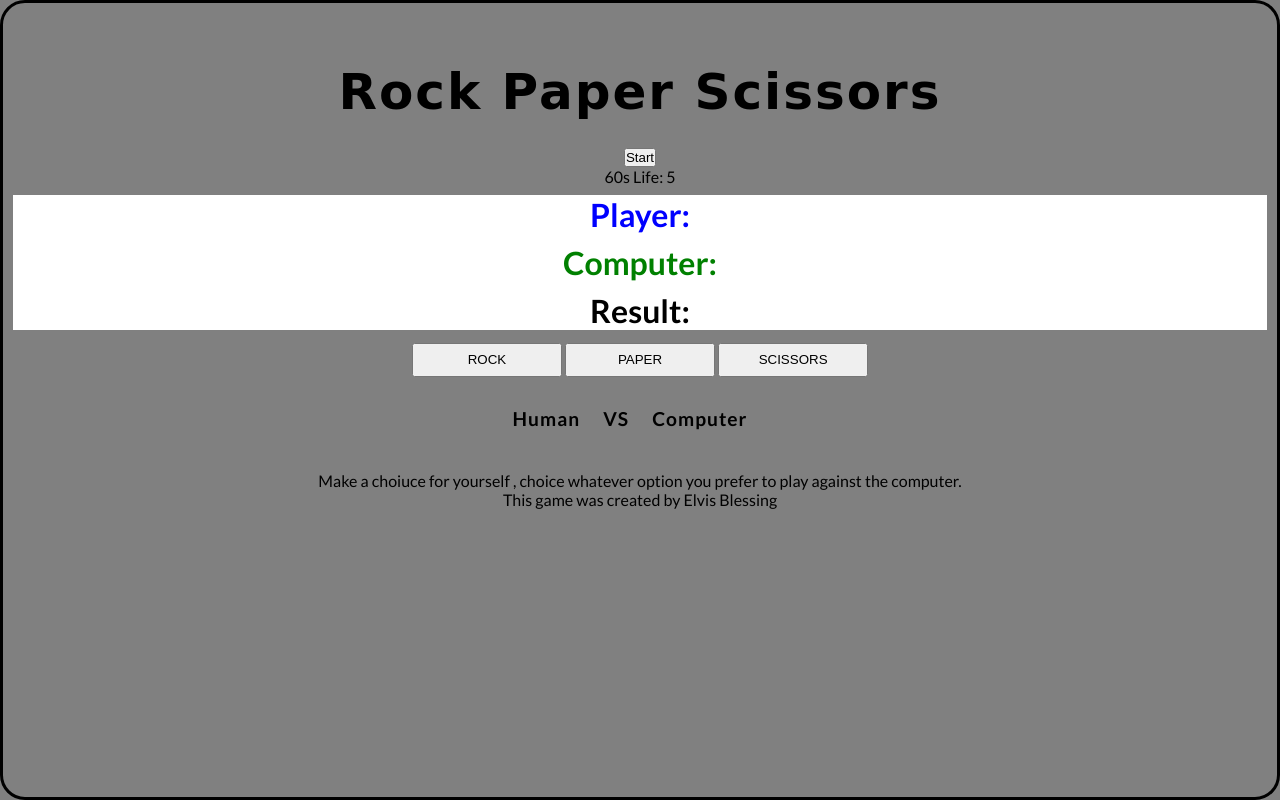
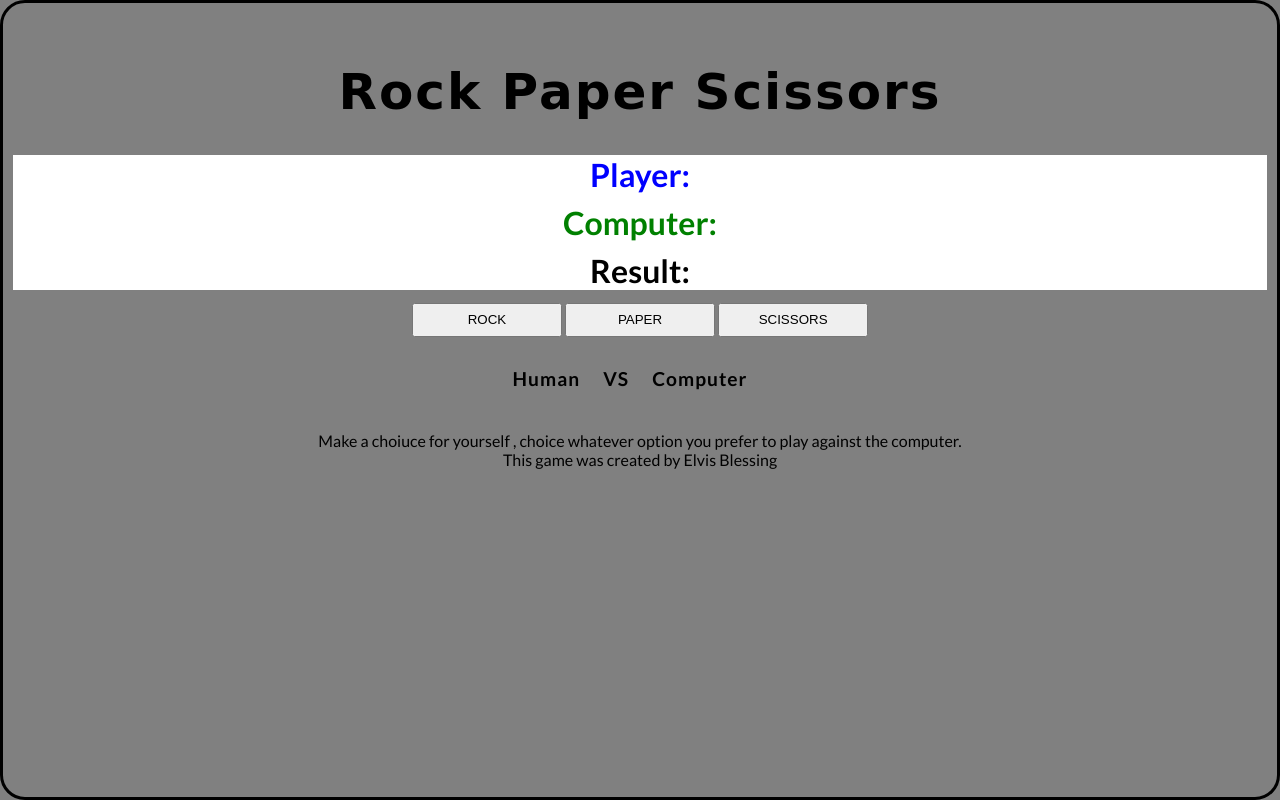
Before and after one commit to Elvisthegreat/Rock-paper-scissors, a plain HTML site: page index.html in a window 1280 px wide. Drawn offline with Linux system fonts and the light colour scheme; a web font is replaced by a local one.

Commit message:
commented out elements that have no use

```diff
--- a/index.html
+++ b/index.html
@@ -14,13 +14,6 @@
   <body>
     <!--Main Section-->
     <main>
-
-        <div class="game-controls">
-            <button id="startButton">Start</button>
-            <div class="game-status">
-                <span id="timer">60s</span>
-                <span id="lives">Life: 5</span>
-            </div>
         </div>
 
       <div id="gameArea">
```
